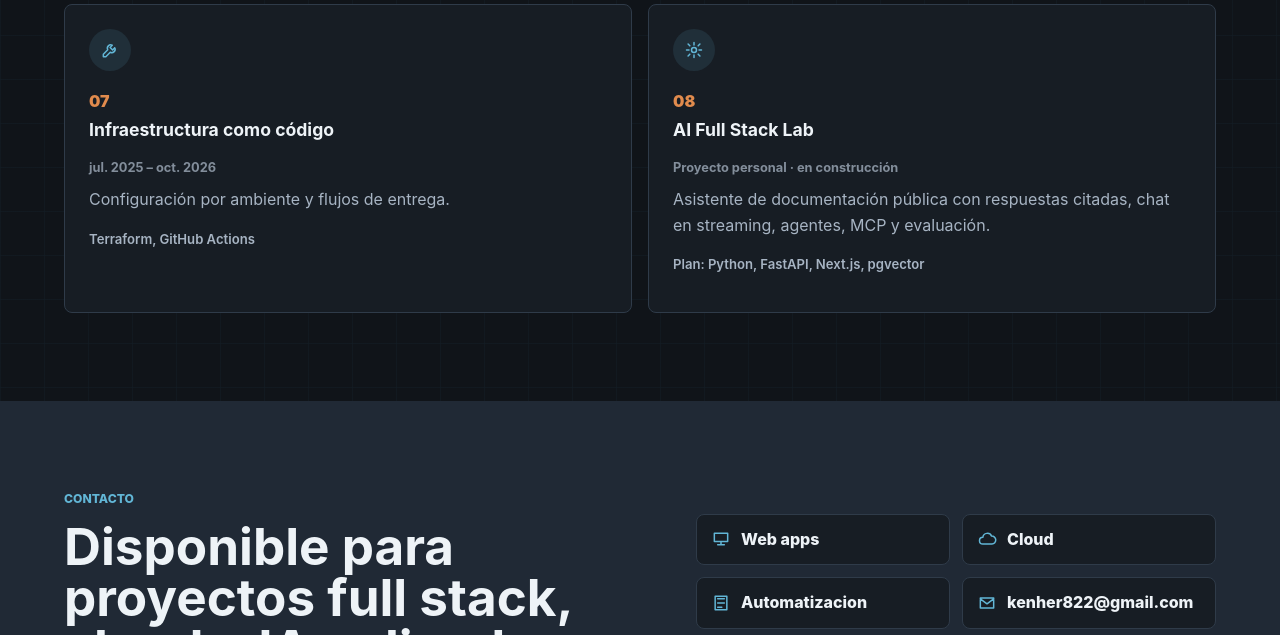
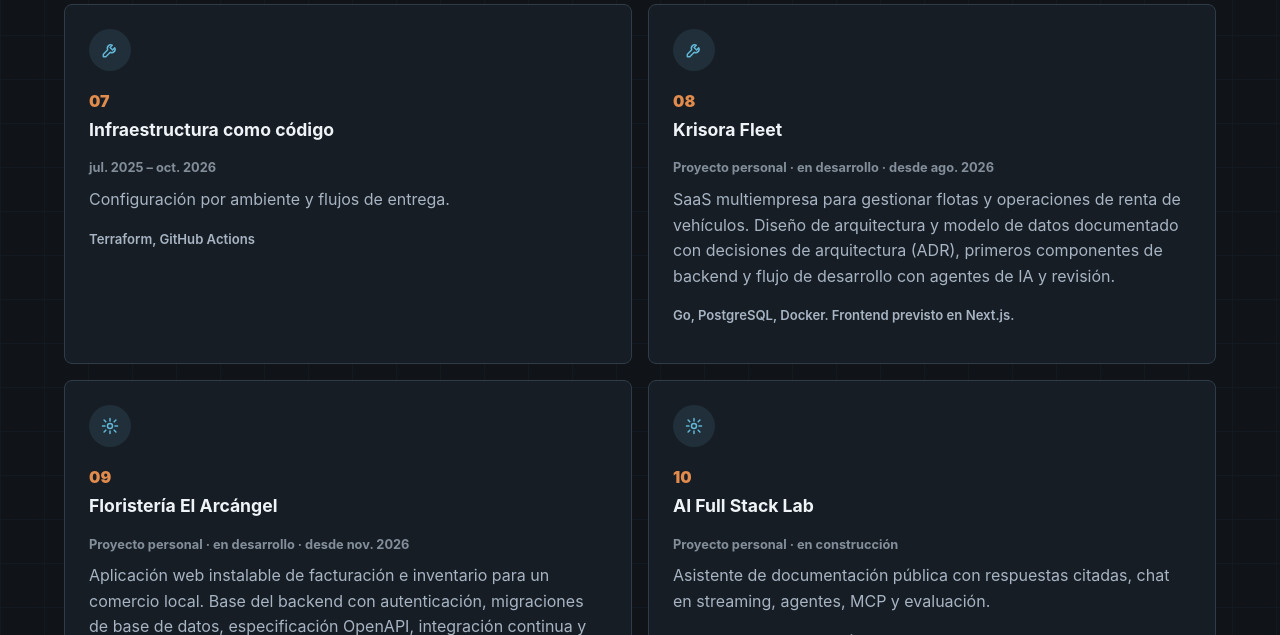
Before and after one commit to kenher822/kenher822.github.io, a plain HTML site: page index.html in a window 1280 px wide. Shown: the part 6609-7244 px from the top of the page. Drawn offline with Linux system fonts and the light colour scheme.

Commit message:
feat: add Krisora Fleet and Floristeria El Arcangel projects

```diff
--- a/index.html
+++ b/index.html
@@ -397,7 +397,7 @@
           <p class="section-kicker">Proyectos</p>
           <h2>Proyectos</h2>
         <p>
-          Proyectos en los que trabajo en Hypernova Labs desde 2023, descritos sin datos internos, y un proyecto personal.
+          Proyectos en los que trabajo en Hypernova Labs desde 2023, descritos sin datos internos, y proyectos personales.
         </p>
         </div>
         <div class="project-grid">
@@ -473,9 +473,29 @@
         </article>
         <article class="project-card reveal">
           <span class="project-icon">
+              <svg viewBox="0 0 24 24" aria-hidden="true"><path d="M14.7 6.3a4 4 0 0 0-5.4 5.4L4 17v3h3l5.3-5.3a4 4 0 0 0 5.4-5.4l-2.6 2.6-3-3 2.6-2.6Z" /></svg>
+            </span>
+          <span class="project-number">08</span>
+          <h3>Krisora Fleet</h3>
+          <p class="project-date">Proyecto personal · en desarrollo · desde ago. 2026</p>
+          <p>SaaS multiempresa para gestionar flotas y operaciones de renta de vehículos. Diseño de arquitectura y modelo de datos documentado con decisiones de arquitectura (ADR), primeros componentes de backend y flujo de desarrollo con agentes de IA y revisión.</p>
+          <p class="project-tech">Go, PostgreSQL, Docker. Frontend previsto en Next.js.</p>
+        </article>
+        <article class="project-card reveal">
+          <span class="project-icon">
               <svg viewBox="0 0 24 24" aria-hidden="true"><path d="M12 3v3m0 12v3M4.9 4.9 7 7m10 10 2.1 2.1M3 12h3m12 0h3M4.9 19.1 7 17m10-10 2.1-2.1M9 12a3 3 0 1 0 6 0 3 3 0 0 0-6 0Z" /></svg>
             </span>
-          <span class="project-number">08</span>
+          <span class="project-number">09</span>
+          <h3>Floristería El Arcángel</h3>
+          <p class="project-date">Proyecto personal · en desarrollo · desde nov. 2026</p>
+          <p>Aplicación web instalable de facturación e inventario para un comercio local. Base del backend con autenticación, migraciones de base de datos, especificación OpenAPI, integración continua y decisiones de arquitectura documentadas.</p>
+          <p class="project-tech">Go, PostgreSQL, Vue, TypeScript</p>
+        </article>
+        <article class="project-card reveal">
+          <span class="project-icon">
+              <svg viewBox="0 0 24 24" aria-hidden="true"><path d="M12 3v3m0 12v3M4.9 4.9 7 7m10 10 2.1 2.1M3 12h3m12 0h3M4.9 19.1 7 17m10-10 2.1-2.1M9 12a3 3 0 1 0 6 0 3 3 0 0 0-6 0Z" /></svg>
+            </span>
+          <span class="project-number">10</span>
           <h3>AI Full Stack Lab</h3>
           <p class="project-date">Proyecto personal · en construcción</p>
           <p>Asistente de documentación pública con respuestas citadas, chat en streaming, agentes, MCP y evaluación.</p>
```
